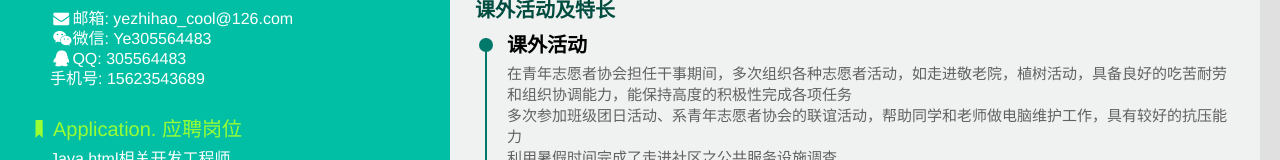
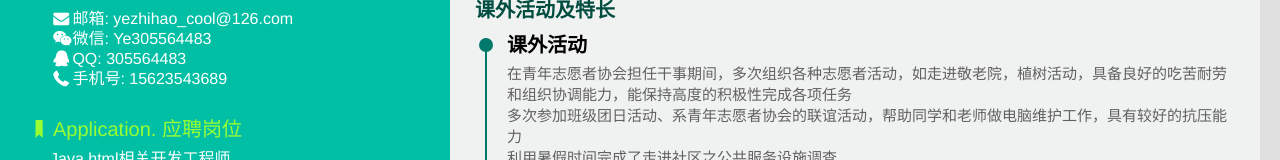
Before and after one commit to SuperMageYE/resume, a website: page ye.html in a window 1280 px wide. Shown: the part 424-584 px from the top of the page. Drawn offline with Linux system fonts and the light colour scheme.

Commit message:
Update ye.html

```diff
--- a/ye.html
+++ b/ye.html
@@ -23,7 +23,7 @@
                 <dd><i class="icon-mail-alt"></i>邮箱: <a href="mailto:yezhihao_c00l@126.com" target="_blank">yezhihao_cool@126.com</a></dd>
                 <dd><i class="icon-wechat"></i>微信: Ye305564483</dd>
                 <dd><i class="icon-qq"></i>QQ: 305564483</dd>
-				<dd><i class="icon-phone"></i>手机号: 15623543689</dd>
+		<dd><i class="icon-phone-1"></i>手机号: 15623543689</dd>
             </li>
             <li class="someRight">
                 <dt><i class="icon-bookmark"></i>Application. 应聘岗位</dt>
```
